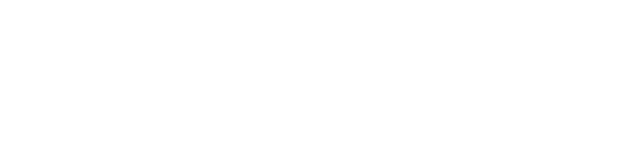
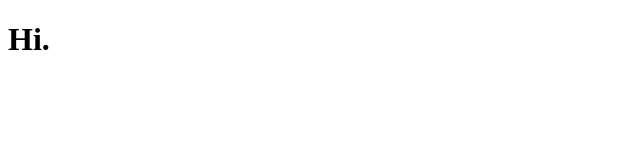
Before and after one commit to jamtjamt/git-try, a plain HTML site: page index.html in a window 1280 px wide. Shown: the full height of the page, 0-640 px from the left. Drawn offline with Linux system fonts and the light colour scheme.

Commit message:
H1 added

```diff
--- a/index.html
+++ b/index.html
@@ -7,6 +7,6 @@
     <title>Document</title>
 </head>
 <body>
-
+    <h1>Hi.</h1>
 </body>
 </html>
```
